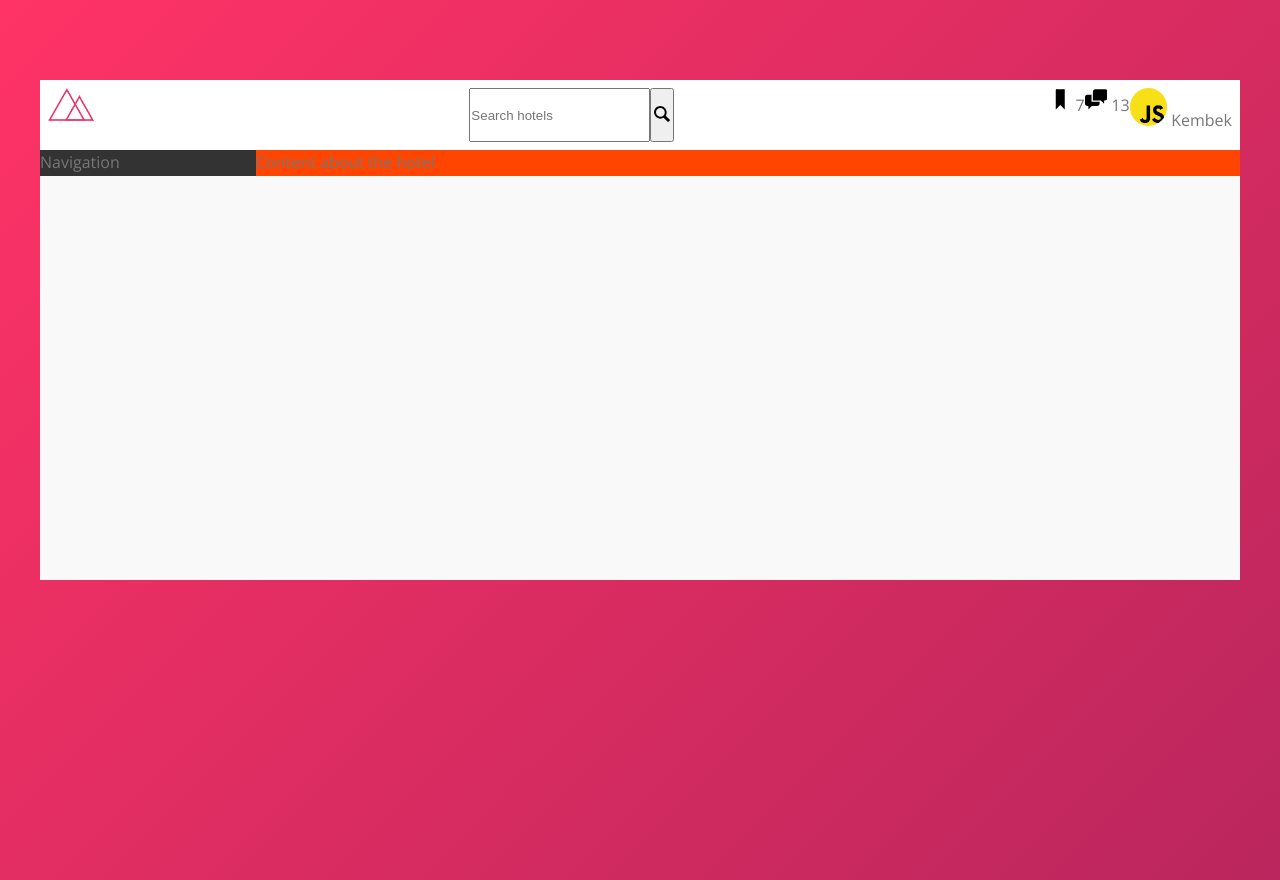
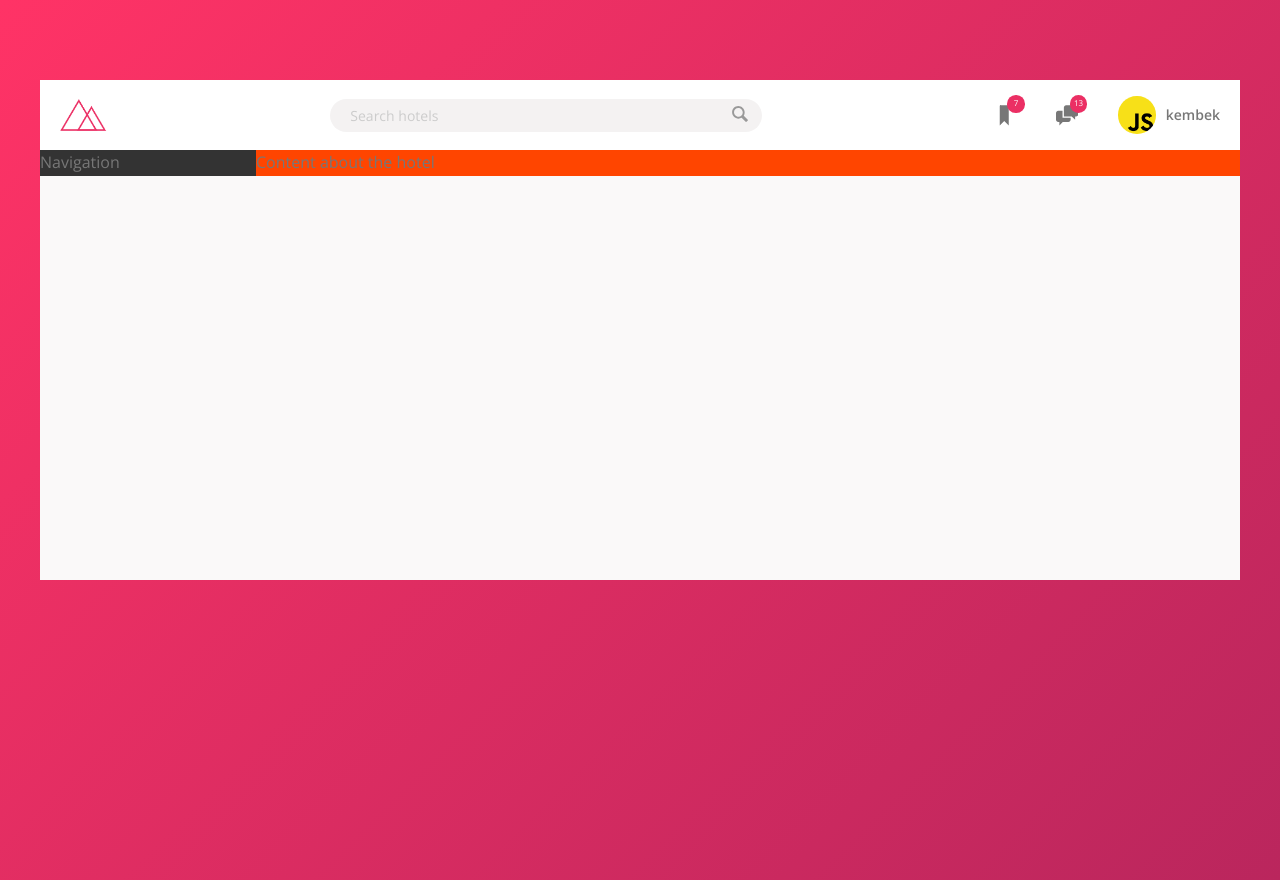
Before and after one commit to kembek/trillo, a website: page index.html in a window 1280 px wide. Drawn offline with nearby package versions, Linux system fonts and the light colour scheme; files that its build step writes are made by us from their sources.

Commit message:
update: the header was finished

```diff
--- a/scss/_component.scss
+++ b/scss/_component.scss
@@ -1,3 +1,8 @@
+%outline {
+  outline: orangered solid 1px;
+  outline-offset: 1px;
+}
+
 .body {
   background-image: linear-gradient(135deg, var(--primary-light-color), var(--primary-dark-color));
   background-size: cover;
@@ -7,40 +12,125 @@
   min-height: 100vh;
 }
 
+///////////////////////////////////
+// LOGO
 .logo {
+  margin-left: 2rem;
   height: 3.25rem;
 }
 
+///////////////////////////////////
+// SEARCH
 .search-form {
+  flex: 0 0 40%;
   display: flex;
+  align-items: center;
+  justify-content: center;
 
   &__input {
+    font-family: inherit;
+    font-size: inherit;
+    color: inherit;
+    background-color: var(--grey-light-color-2);
+    border: none;
+    border-radius: 100px;
+    padding: 0.7rem 2rem;
+    width: 90%;
+    transition: all 0.2s;
+    margin-right: -3.25rem;
+
+    &::-webkit-input-placeholder {
+      font-weight: 100;
+      color: var(--grey-light-color-4);
+    }
+
+    &:focus {
+      @extend %outline;
+      width: 100%;
+      background-color: var(--grey-light-color-3);
+    }
   }
+
   &__button {
+    border: none;
+    background-color: transparent;
+    cursor: pointer;
+    transition: all 0.1s;
+
+    &:focus {
+      @extend %outline;
+    }
+
+    &:hover {
+      transform: translateY(-0.2rem);
+    }
+    &:active {
+      transform: translateY(0.2rem);
+    }
   }
+
   &__icon {
     height: 2rem;
     width: 2rem;
+    fill: var(--grey-dark-color-3);
   }
 }
 
+///////////////////////////////////
+// USER NAVIGATION
 .user-nav {
+  align-self: stretch;
   display: flex;
+  align-items: center;
+
+  & > * {
+    padding: 0 2rem;
+    height: 100%;
+    display: flex;
+    align-items: center;
+    justify-content: center;
+    cursor: pointer;
+  }
+
+  & > *:hover {
+    background-color: var(--grey-light-color-2);
+  }
 
   &__icon-box {
+    position: relative;
   }
+
   &__icon {
+    fill: var(--grey-dark-color-2);
     height: 2.25rem;
     width: 2.25rem;
   }
+
   &__notification {
+    background-color: var(--primary-color);
+    border-radius: 50%;
+    width: 1.75rem;
+    height: 1.75rem;
+    font-size: 0.8rem;
+    color: #fff;
+
+    display: flex;
+    align-items: center;
+    justify-content: center;
+
+    position: absolute;
+    top: 1.5rem;
+    right: 1.1rem;
   }
-  &__user {
-  }
+
   &__user-photo {
     height: 3.75rem;
     border-radius: 50%;
+    margin-right: 1rem;
   }
+
   &__user-name {
+    text-transform: lowercase;
+    font-weight: 700;
   }
 }
--- a/scss/_layout.scss
+++ b/scss/_layout.scss
@@ -6,12 +6,14 @@
 }
 
 .header {
+  font-size: 1.4rem;
   height: 7rem;
   background-color: #fff;
   border-bottom-color: var(--grey-light-color-2);
+
   display: flex;
-  padding: 0.8rem;
   justify-content: space-between;
+  align-items: center;
 }
 
 .content {
```
